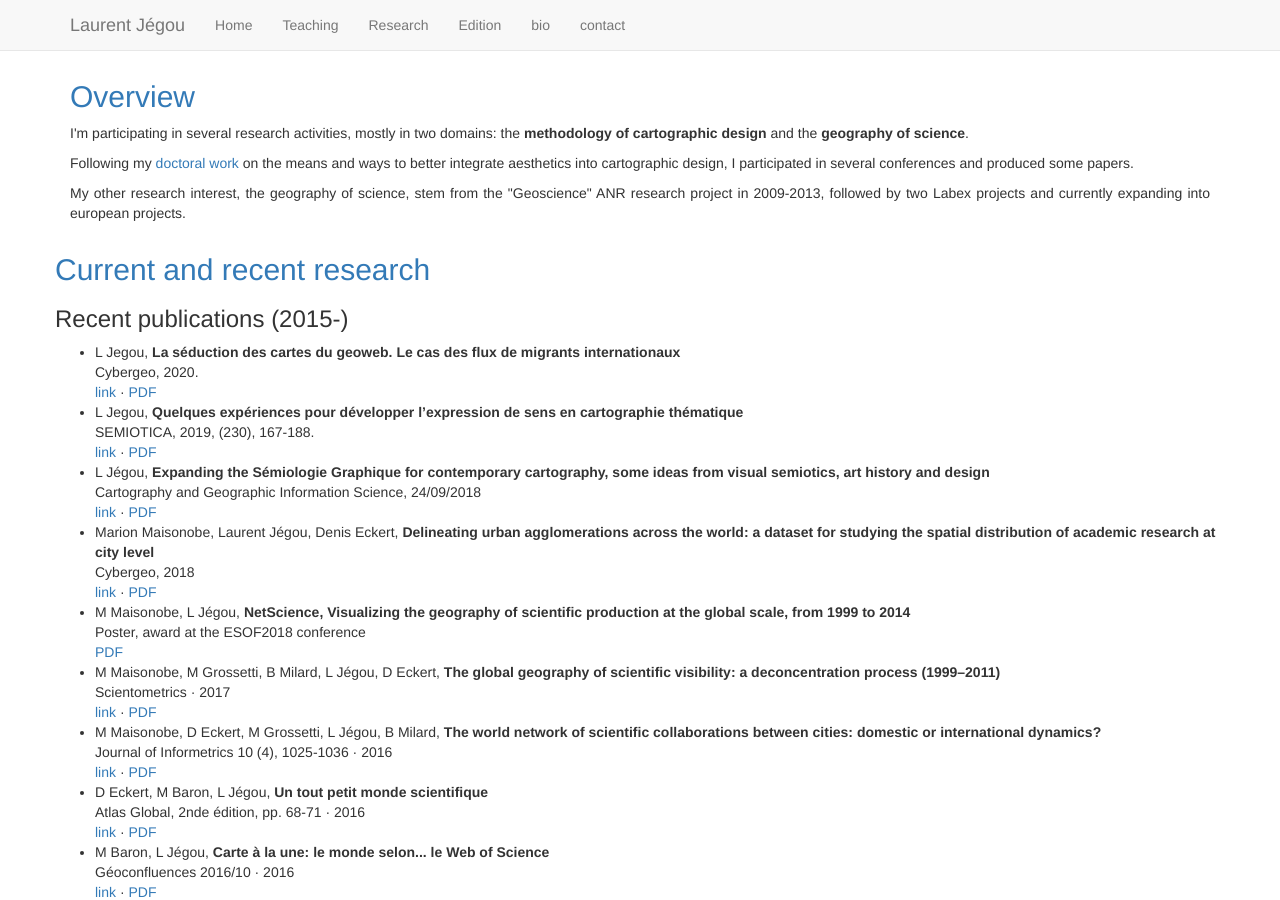
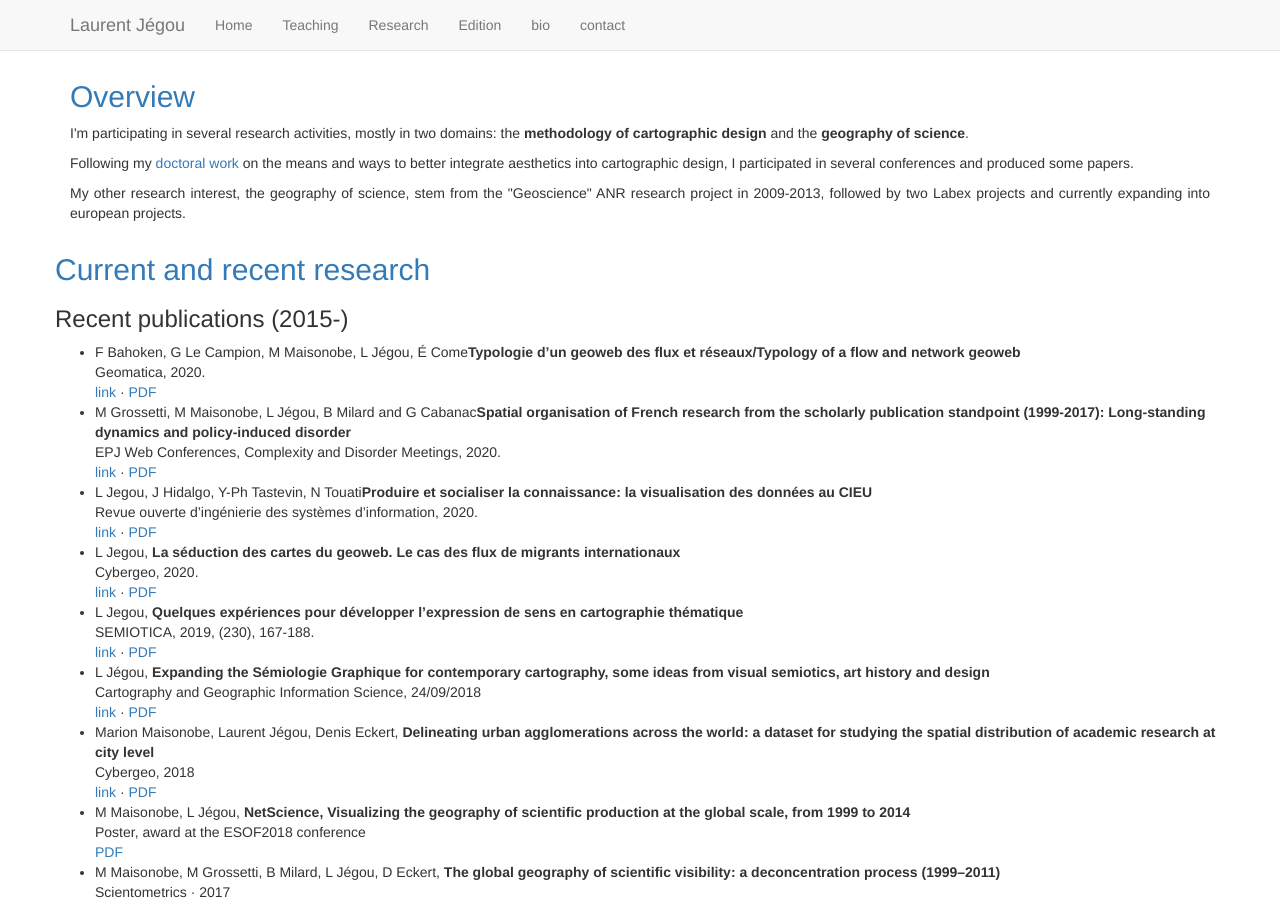
Before and after one commit to ljegou/ljegou.github.io, a Jekyll site: the page research/research.html, which Jekyll copies as it is, in a window 1280 px wide and 900 px high. Built offline with Jekyll 4.4.1, drawn with Linux system fonts in a browser that asks for light colours.

Commit message:
MAJ Articles jan 2021

```diff
--- a/research/research.html
+++ b/research/research.html
@@ -69,6 +69,15 @@
 
 <h3>Recent publications (2015-)</h3>
 <ul>
+    <li>F Bahoken, G Le Campion, M Maisonobe, L Jégou, É Come<strong>Typologie d’un geoweb des flux et réseaux/Typology of a flow and network geoweb</strong><br/> Geomatica, 2020.<br/>
+	    <a href="https://cdnsciencepub.com/doi/abs/10.1139/geomat-2020-0007">link</a>&nbsp;&middot;&nbsp;<a href="https://hal.archives-ouvertes.fr/hal-02997827/file/doc00031977.pdf">PDF</a>
+    </li>
+    <li>M Grossetti, M Maisonobe, L Jégou, B Milard and G Cabanac<strong>Spatial organisation of French research from the scholarly publication standpoint (1999-2017): Long-standing dynamics and policy-induced disorder</strong><br/> EPJ Web Conferences, Complexity and Disorder Meetings, 2020.<br/>
+	    <a href="https://www.epj-conferences.org/articles/epjconf/abs/2020/20/epjconf_cdd2020_01005/epjconf_cdd2020_01005.html">link</a>&nbsp;&middot;&nbsp;<a href="https://www.epj-conferences.org/articles/epjconf/pdf/2020/20/epjconf_cdd2020_01005.pdf">PDF</a>
+    </li>
+    <li>L Jegou,  J Hidalgo, Y-Ph Tastevin, N Touati<strong>Produire et socialiser la connaissance: la visualisation des données au CIEU</strong><br/> Revue ouverte d’ingénierie des systèmes d’information, 2020.<br/>
+	    <a href="https://www.openscience.fr/Produire-et-socialiser-la-connaissance-la-visualisation-des-donnees-au-CIEU">link</a>&nbsp;&middot;&nbsp;<a href="https://www.openscience.fr/IMG/pdf/iste_roisi20v1n1_1.pdf">PDF</a>
+    </li>
     <li>L Jegou, <strong>La séduction des cartes du geoweb. Le cas des flux de migrants internationaux</strong><br/> Cybergeo, 2020.<br/>
 	    <a href="https://journals.openedition.org/cybergeo/33792">link</a>&nbsp;&middot;&nbsp;<a href="https://journals.openedition.org/cybergeo/pdf/33792">PDF</a>
     </li>
```
